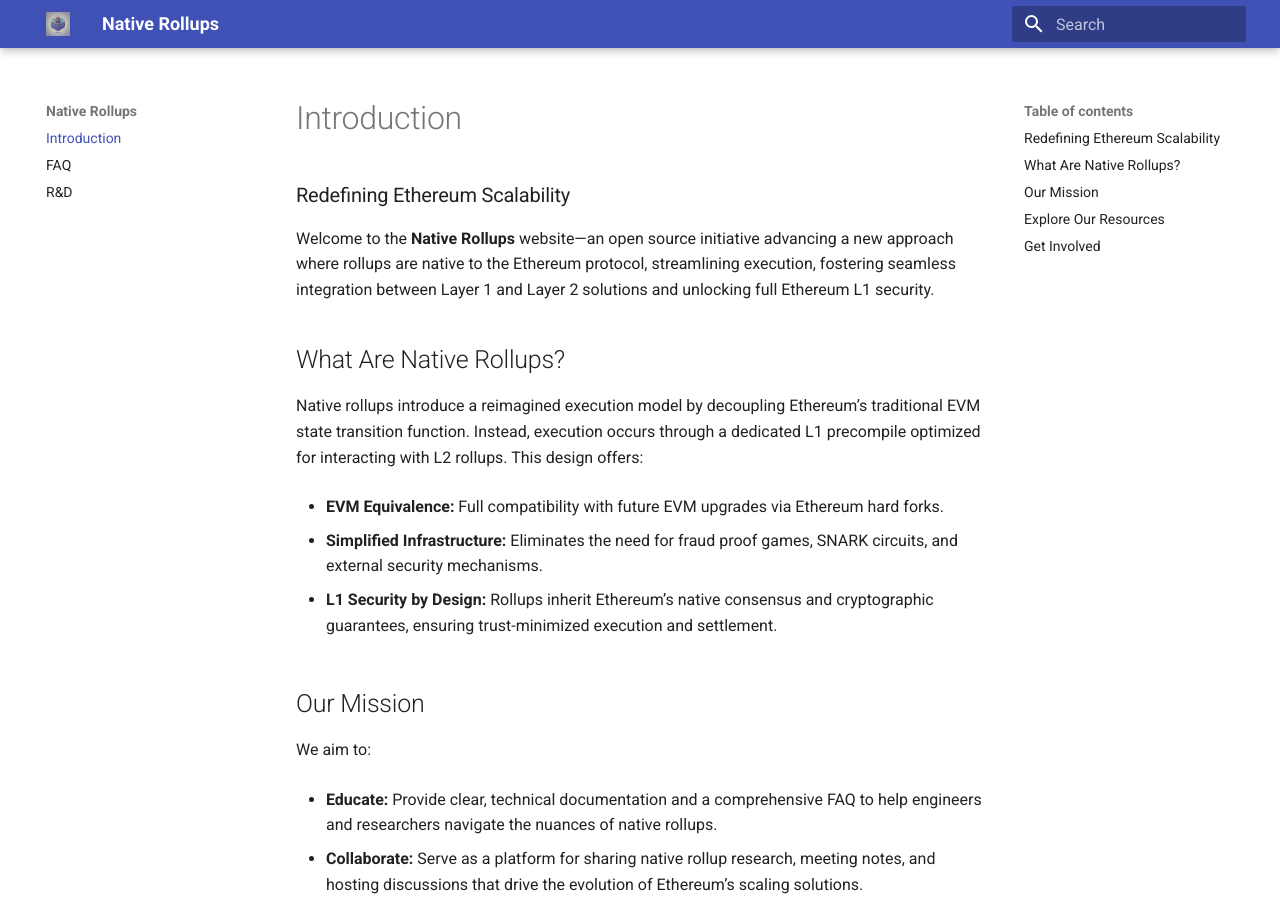
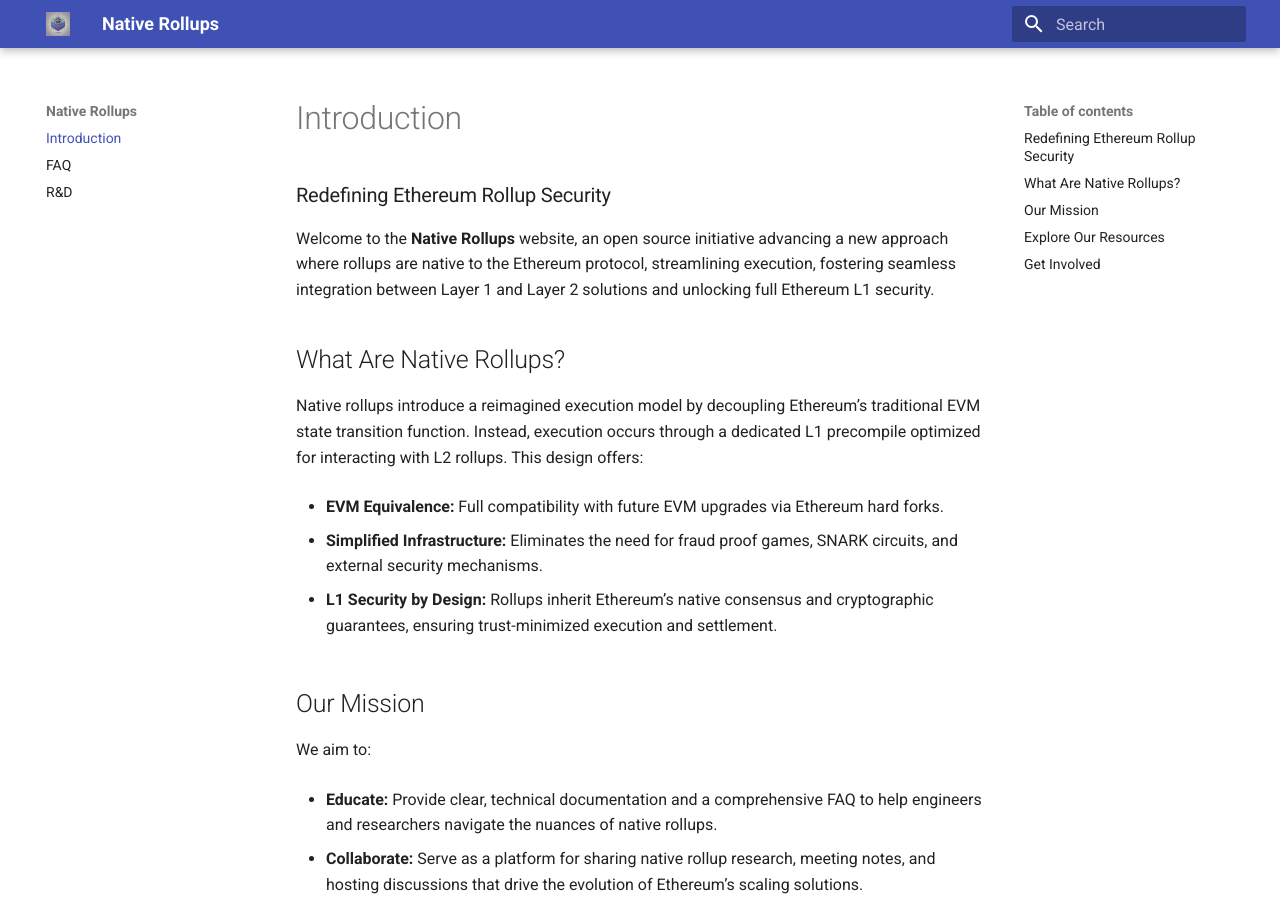
Before and after one commit to cspannos/native-rollups-website, an MkDocs documentation site: the page built from docs/index.md, in a window 1280 px wide and 900 px high. Built offline with MkDocs 1.6.1 and Material for MkDocs 9.7.7, drawn with Linux system fonts in a browser that asks for light colours.

```diff
--- a/docs/index.md
+++ b/docs/index.md
@@ -1,8 +1,8 @@
 # Introduction
 
-### Redefining Ethereum Scalability
+### Redefining Ethereum Rollup Security
 
-Welcome to the **Native Rollups** website—an open source initiative advancing a new approach where rollups are native to the Ethereum protocol, streamlining execution, fostering seamless integration between Layer 1 and Layer 2 solutions and unlocking full Ethereum L1 security.
+Welcome to the **Native Rollups** website, an open source initiative advancing a new approach where rollups are native to the Ethereum protocol, streamlining execution, fostering seamless integration between Layer 1 and Layer 2 solutions and unlocking full Ethereum L1 security.
 
 ## What Are Native Rollups?
 
```
